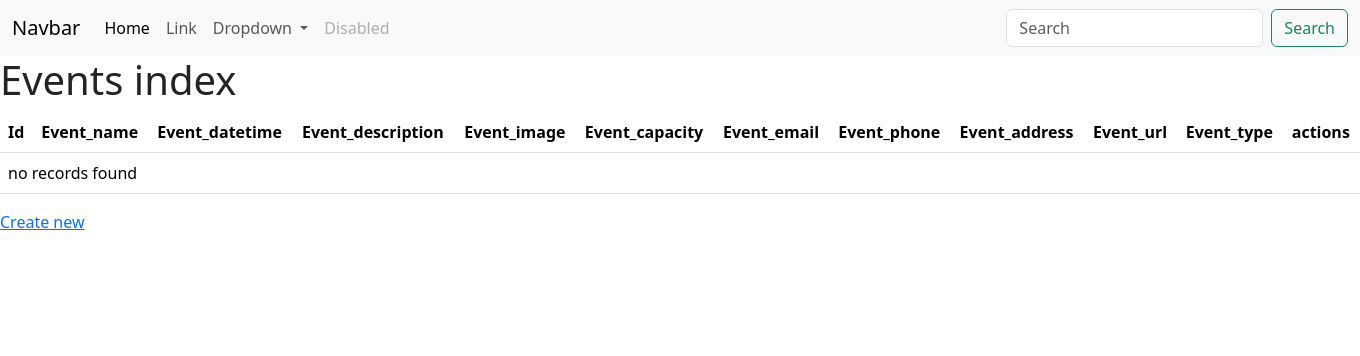
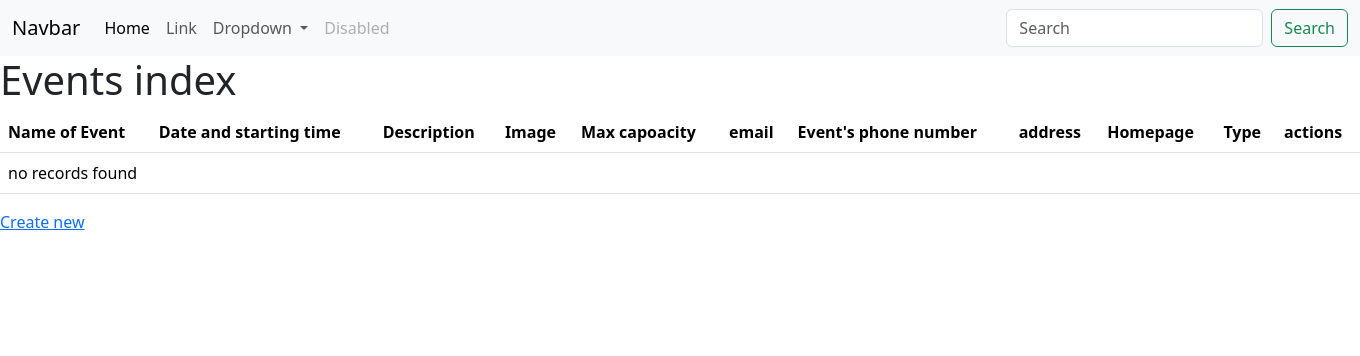
Before and after one commit to stefan44atvie/BE18_CR6_RuedenauerStefan, a Symfony app: template templates/events/index.html.twig in a window 1360 px wide. Shown: the top 356 px of the page. Run offline with Twig, Linux system fonts and the light colour scheme; the template is opened without the code that fills it, so the values that code supplies are empty; some libraries are stand-ins or nearby versions.

Commit message:
some changes

```diff
--- a/templates/events/_form.html.twig
+++ b/templates/events/_form.html.twig
@@ -1,4 +1,4 @@
 {{ form_start(form) }}
     {{ form_widget(form) }}
-    <button class="btn">{{ button_label|default('Save') }}</button>
+    <button class="btn btn-primary">{{ button_label|default('Save') }}</button>
 {{ form_end(form) }}
--- a/templates/events/index.html.twig
+++ b/templates/events/index.html.twig
@@ -8,24 +8,22 @@
     <table class="table">
         <thead>
             <tr>
-                <th>Id</th>
-                <th>Event_name</th>
-                <th>Event_datetime</th>
-                <th>Event_description</th>
-                <th>Event_image</th>
-                <th>Event_capacity</th>
-                <th>Event_email</th>
-                <th>Event_phone</th>
-                <th>Event_address</th>
-                <th>Event_url</th>
-                <th>Event_type</th>
+                <th>Name of Event</th>
+                <th>Date and starting time</th>
+                <th>Description</th>
+                <th>Image</th>
+                <th>Max capoacity</th>
+                <th>email</th>
+                <th>Event's phone number</th>
+                <th>address</th>
+                <th>Homepage</th>
+                <th>Type</th>
                 <th>actions</th>
             </tr>
         </thead>
         <tbody>
         {% for event in events %}
             <tr>
-                <td>{{ event.id }}</td>
                 <td>{{ event.eventName }}</td>
                 <td>{{ event.eventDatetime ? event.eventDatetime|date('Y-m-d H:i:s') : '' }}</td>
                 <td>{{ event.eventDescription }}</td>
```
Also changed, not shown: src/Form/EventsType.php (+7 -7 lines), templates/events/new.html.twig (+4 -3 lines), templates/events/show.html.twig (+11 -14 lines).
